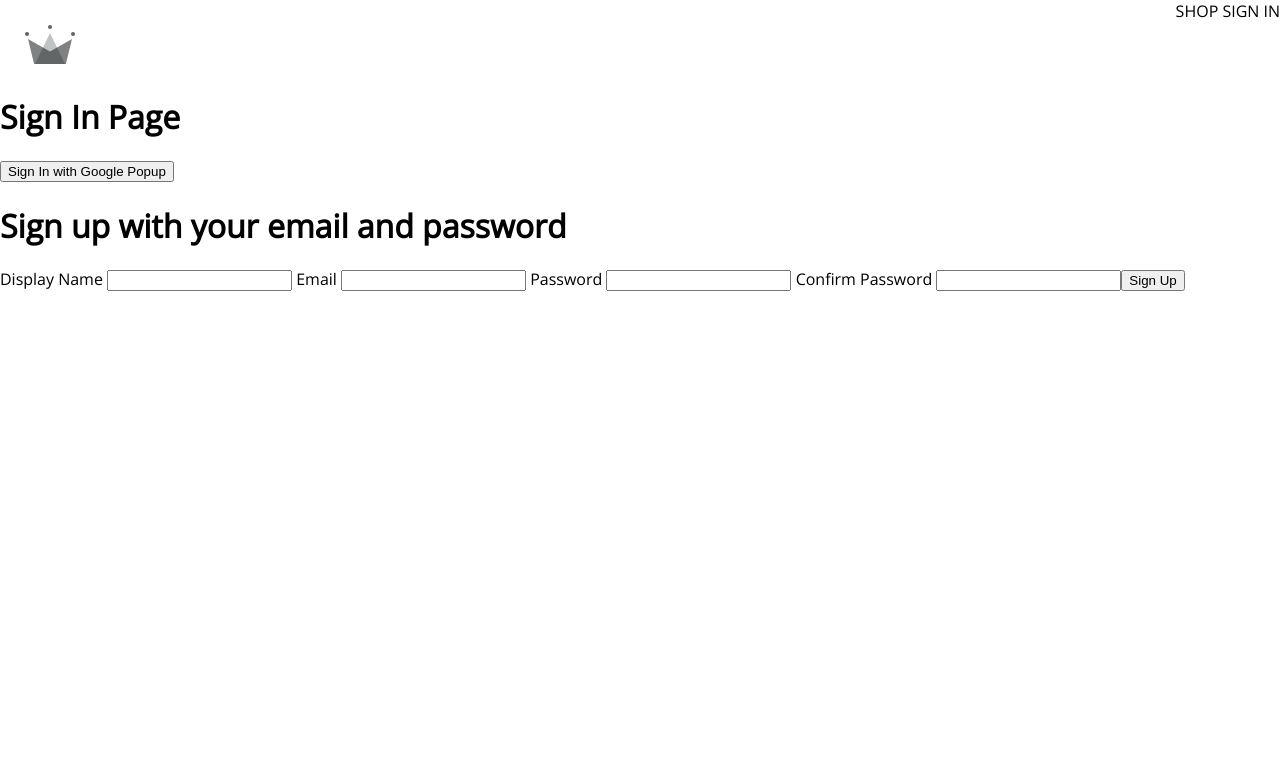
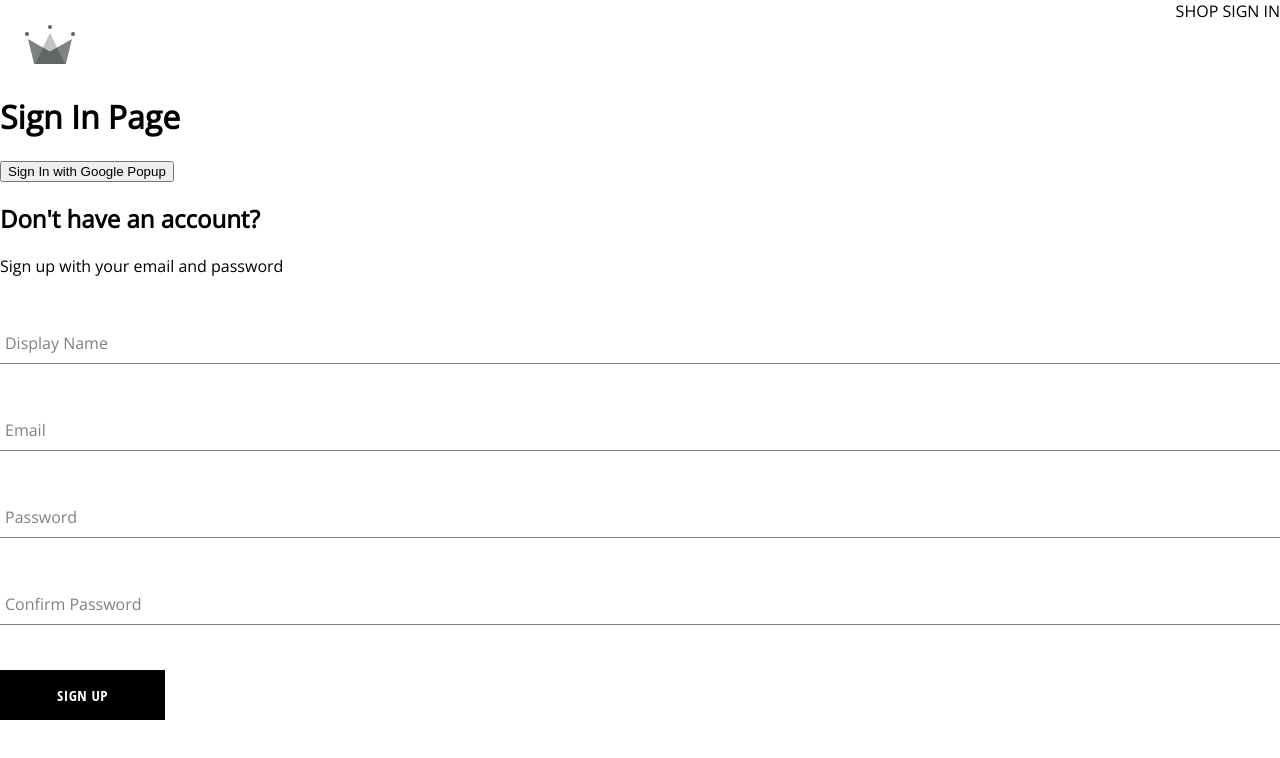
Before and after one commit to samhpyo/untitled-shop, a React (Create React App) app: page /sign-in in a window 1280 px wide. Shown: the top 758 px of the page. Built offline with nearby package versions, Linux system fonts and the light colour scheme.

Commit message:
created sign up component

```diff
--- /dev/null
+++ b/src/components/button/button.component.jsx
@@ -0,0 +1,28 @@
+/* eslint-disable react/prop-types */
+/* eslint-disable react/jsx-props-no-spreading */
+/* eslint-disable react/react-in-jsx-scope */
+/* eslint-disable react/button-has-type */
+/* eslint-disable arrow-body-style */
+/* eslint-disable react/function-component-definition */
+/*
+
+default
+inverted
+google sign in
+
+*/
+
+import './button.styles.scss'
+
+const BUTTON_TYPE_CLASSES = {
+    google: 'google-sign-in',
+    inverted: 'inverted'
+}
+
+const Button = ( { children, buttonType, ...otherProps }) => {
+    return (
+        <button className={`button-container ${BUTTON_TYPE_CLASSES[buttonType]}`} {...otherProps}>{children}</button>
+    )
+}
+
+export default Button
--- /dev/null
+++ b/src/components/button/button.styles.scss
@@ -0,0 +1,46 @@
+.button-container {
+    min-width: 165px;
+    width: auto;
+    height: 50px;
+    letter-spacing: 0.5px;
+    line-height: 50px;
+    padding: 0 35px 0 35px;
+    font-size: 15px;
+    background-color: black;
+    color: white;
+    text-transform: uppercase;
+    font-family: 'Open Sans Condensed';
+    font-weight: bolder;
+    border: none;
+    cursor: pointer;
+    display: flex;
+    justify-content: center;
+
+    &:hover {
+      background-color: white;
+      color: black;
+      border: 1px solid black;
+    }
+
+    &.google-sign-in {
+      background-color: #4285f4;
+      color: white;
+
+      &:hover {
+        background-color: #357ae8;
+        border: none;
+      }
+    }
+
+    &.inverted {
+      background-color: white;
+      color: black;
+      border: 1px solid black;
+
+      &:hover {
+        background-color: black;
+        color: white;
+        border: none;
+      }
+    }
+  }
--- /dev/null
+++ b/src/components/form-input/form-input.component.jsx
@@ -0,0 +1,26 @@
+/* eslint-disable react/prop-types */
+/* eslint-disable react/jsx-props-no-spreading */
+/* eslint-disable jsx-a11y/label-has-associated-control */
+/* eslint-disable react/self-closing-comp */
+/* eslint-disable jsx-a11y/anchor-is-valid */
+/* eslint-disable react/jsx-fragments */
+/* eslint-disable react/react-in-jsx-scope */
+/* eslint-disable arrow-body-style */
+/* eslint-disable react/function-component-definition */
+/* eslint-disable import/no-extraneous-dependencies */
+
+import './form-input.styles.scss'
+
+const FormInput = ({label, ...otherProps}) => {
+    return (
+        <div className='group'>
+            <input className='form-input' {...otherProps} />
+            {label && (
+                <label className={`${otherProps.value.length ? 'shrink' : null} form-input-label`}> {label} </label>
+                )
+            }
+        </div>
+    )
+}
+
+export default FormInput
--- /dev/null
+++ b/src/components/form-input/form-input.styles.scss
@@ -0,0 +1,54 @@
+$sub-color: grey;
+$main-color: black;
+
+@mixin shrinkLabel {
+  top: -14px;
+  font-size: 12px;
+  color: $main-color;
+}
+
+.group {
+  position: relative;
+  margin: 45px 0;
+
+  .form-input {
+    background: none;
+    background-color: white;
+    color: $sub-color;
+    font-size: 18px;
+    padding: 10px 10px 10px 5px;
+    display: block;
+    width: 100%;
+    border: none;
+    border-radius: 0;
+    border-bottom: 1px solid $sub-color;
+    margin: 25px 0;
+
+    &:focus {
+      outline: none;
+    }
+
+    &:focus ~ .form-input-label {
+      @include shrinkLabel();
+    }
+  }
+
+  input[type='password'] {
+    letter-spacing: 0.3em;
+  }
+
+  .form-input-label {
+    color: $sub-color;
+    font-size: 16px;
+    font-weight: normal;
+    position: absolute;
+    pointer-events: none;
+    left: 5px;
+    top: 10px;
+    transition: 300ms ease all;
+
+    &.shrink {
+      @include shrinkLabel();
+    }
+  }
+}
--- a/src/components/sign-up-form/sign-up-form.component.jsx
+++ b/src/components/sign-up-form/sign-up-form.component.jsx
@@ -7,7 +7,10 @@
 /* eslint-disable react/function-component-definition */
 /* eslint-disable import/no-extraneous-dependencies */
 import { useState } from "react"
-import { createAuthUserWithEmailAndPassword } from "../../utils/firebase/firebase.utils"
+import { createAuthUserWithEmailAndPassword, createUserDocumentFromAuth } from "../../utils/firebase/firebase.utils"
+import FormInput from "../form-input/form-input.component"
+import Button from "../button/button.component"
+import './sign-up-form.styles.scss'
 
 const defaultFormFields = {
     displayName: '',
@@ -20,18 +23,26 @@ const SignUpForm = () => {
     const [formFields, setFormFields] = useState(defaultFormFields)
     const { displayName, email, password, confirmPassword} = formFields;
 
+    const resetFormFields = () => {
+        setFormFields(defaultFormFields)
+    }
+
 const handleSubmit = async(e) => {
     e.preventDefault();
     if (password !== confirmPassword) {
-        alert('passwords do not match')
+        alert('Passwords do not match')
         return
     }
     try {
-        const response = await createAuthUserWithEmailAndPassword(email, password)
-        console.log(response)
+        const {user} = await createAuthUserWithEmailAndPassword(email, password)
+        await createUserDocumentFromAuth(user, {displayName})
+        resetFormFields()
+        alert('New account has been created')
     } catch(error) {
-        console.log('error', error)
+        if(error.code === 'auth/email-already-in-use') {
+            alert('Cannot create user. Email is already in use')
     }
+}
 }
 
     const handleChange = (e) => {
@@ -40,21 +51,15 @@ const handleSubmit = async(e) => {
     };
 
     return (
-        <div>
-            <h1>Sign up with your email and password</h1>
+        <div className='sign-up-container'>
+            <h2>Don't have an account?</h2>
+            <span> Sign up with your email and password </span>
             <form onSubmit={handleSubmit}>
-                <label> Display Name </label>
-                <input type='text' required onChange={handleChange} name= 'displayName' value={displayName}/>
-
-                <label> Email </label>
-                <input type='email' required onChange={handleChange} name= 'email' value={email}/>
-
-                <label> Password </label>
-                <input type='password' required onChange={handleChange} name= 'password' value={password}/>
-
-                <label> Confirm Password </label>
-                <input type='password' required onChange={handleChange} name= 'confirmPassword' value={confirmPassword}/>
-                <button type='submit'>Sign Up</button>
+                <FormInput label='Display Name' type='text' required onChange={handleChange} name= 'displayName' value={displayName}/>
+                <FormInput label='Email' type='email' required onChange={handleChange} name= 'email' value={email}/>
+                <FormInput label='Password' type='password' required onChange={handleChange} name= 'password' value={password}/>
+                <FormInput label='Confirm Password' type='password' required onChange={handleChange} name= 'confirmPassword' value={confirmPassword}/>
+                <Button type='submit'>Sign Up</Button>
             </form>
         </div>
     )
--- /dev/null
+++ b/src/components/sign-up-form/sign-up-form.styles.scss
@@ -0,0 +1,8 @@
+.sign-up-container {
+    display: flex;
+    flex-direction: column;
+    max-width: 380px,
+    h2 {
+        margin: 10px 0;
+    }
+}
--- a/src/utils/firebase/firebase.utils.js
+++ b/src/utils/firebase/firebase.utils.js
@@ -36,7 +36,7 @@ export const signInWithGoogleRedirect = () => signInWithRedirect(auth, provider)
 
 export const db = getFirestore();
 
-export const createUserDocumentFromAuth = async (userAuth) => {
+export const createUserDocumentFromAuth = async (userAuth, additionalInformation = {}) => {
   const userDocRef = doc(db, 'users', userAuth.uid);
   const userSnapshot = await getDoc(userDocRef);
   if(!userSnapshot.exists()) {
@@ -44,7 +44,7 @@ export const createUserDocumentFromAuth = async (userAuth) => {
     const createdAt = new Date();
     try {
          await setDoc(userDocRef, {
-            displayName, email, createdAt
+            displayName, email, createdAt, ...additionalInformation
          })
     } catch (error) {
         console.log('error creating the user', error.message);
@@ -56,5 +56,5 @@ export const createUserDocumentFromAuth = async (userAuth) => {
 
 export const createAuthUserWithEmailAndPassword = async (email, password) => {
     if (!email || !password) return;
-    return createAuthUserWithEmailAndPassword(auth, email, password)
+    return createUserWithEmailAndPassword(auth, email, password)
 }
```
